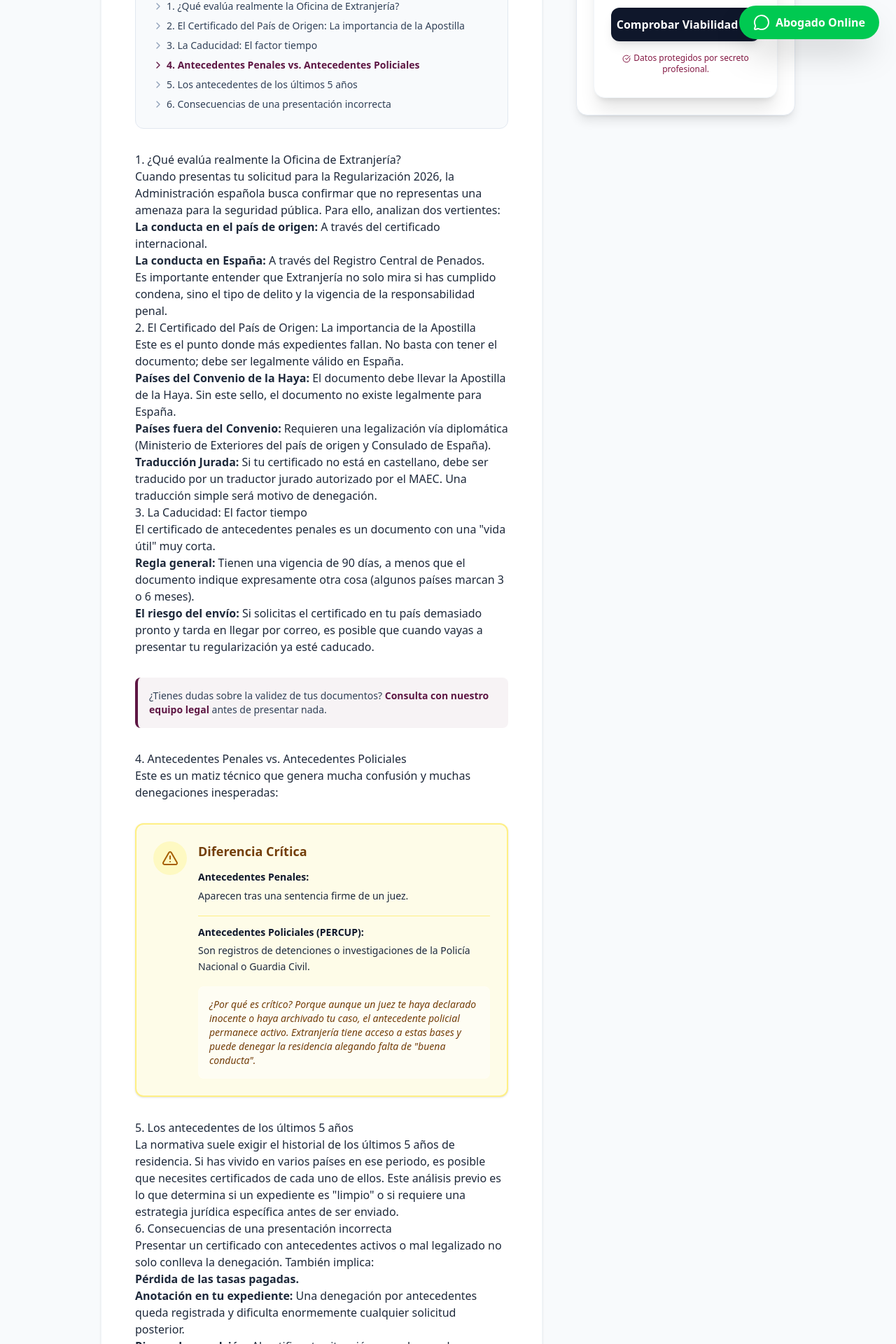
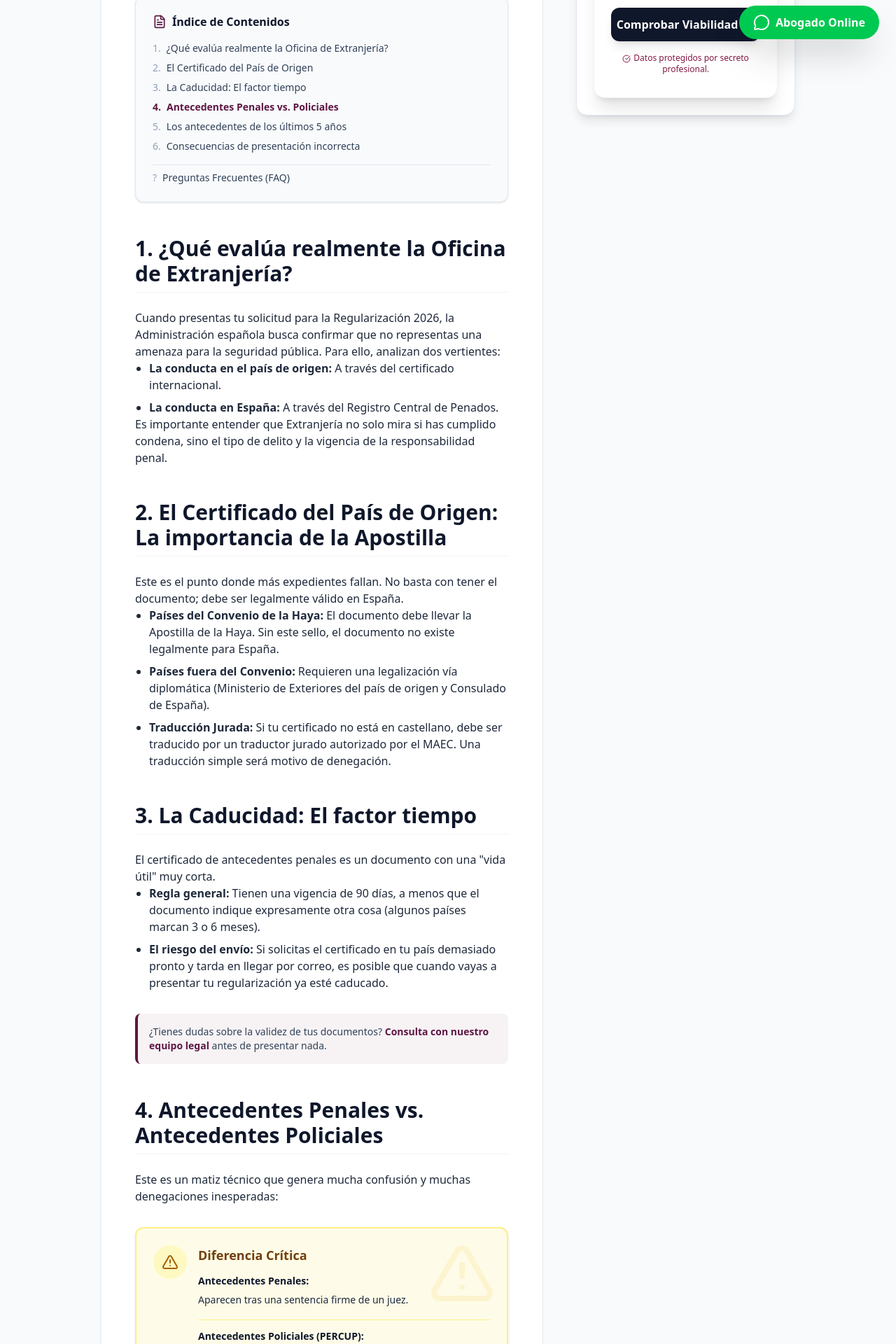
Before and after one commit to gomezgutierrez/regularizacion, a Next.js app: page /blog/guia-antecedentes-penales-2026 in a window 1280 px wide. Shown: the part 720-2640 px from the top of the page at 70% size. Built offline with nearby package versions, Linux system fonts and the light colour scheme.

Commit message:
Fix Stripe link and improve H2 styles

```diff
--- a/app/blog/guia-antecedentes-penales-2026/page.tsx
+++ b/app/blog/guia-antecedentes-penales-2026/page.tsx
@@ -1,5 +1,5 @@
 import type { Metadata } from "next";
-import { ShieldAlert, CheckCircle, ArrowRight, FileText, AlertTriangle, ChevronRight } from "lucide-react";
+import { ShieldAlert, CheckCircle, ArrowRight, FileText, AlertTriangle, ChevronRight, ChevronDown, Home } from "lucide-react";
 import { LeadForm } from "@/components/lead-form";
 import { AuthorBio } from "@/components/author-bio";
 
@@ -11,12 +11,83 @@ export const metadata: Metadata = {
     },
 };
 
+// JSON-LD Structured Data
+const jsonLd = {
+    "@context": "https://schema.org",
+    "@type": "Article",
+    "headline": "Guía Completa sobre Antecedentes Penales para la Regularización 2026",
+    "description": "La guía definitiva para entender y cancelar antecedentes penales y policiales antes de solicitar tu regularización en 2026.",
+    "image": "https://regularizacionmasiva.es/images/antecedentes-penales-espana.png", // Placeholder until generated
+    "author": {
+        "@type": "Person",
+        "name": "Inmaculada Moncho",
+        "url": "https://regularizacionmasiva.es"
+    },
+    "publisher": {
+        "@type": "Organization",
+        "name": "Regularización Masiva 2026",
+        "logo": {
+            "@type": "ImageObject",
+            "url": "https://regularizacionmasiva.es/logo.png"
+        }
+    },
+    "datePublished": "2026-02-06",
+    "dateModified": "2026-02-06"
+};
+
+const faqLd = {
+    "@context": "https://schema.org",
+    "@type": "FAQPage",
+    "mainEntity": [
+        {
+            "@type": "Question",
+            "name": "¿Cuánto tardan en cancelarse los antecedentes?",
+            "acceptedAnswer": {
+                "@type": "Answer",
+                "text": "Los antecedentes policiales tardan entre 1 y 3 meses tras presentar la solicitud. Los penales dependen de la pena impuesta: desde 6 meses para penas leves hasta 10 años para las más graves, contando desde que se cumplió la condena."
+            }
+        },
+        {
+            "@type": "Question",
+            "name": "¿Puedo tramitar la regularización si tengo antecedentes policiales?",
+            "acceptedAnswer": {
+                "@type": "Answer",
+                "text": "No es recomendable. Aunque no son una condena judicial, Extranjería tiene acceso a ellos y puede denegar tu solicitud por falta de 'buena conducta cívica'. Debes cancelarlos antes de presentar tu expediente."
+            }
+        },
+        {
+            "@type": "Question",
+            "name": "¿Caducan los antecedentes penales?",
+            "acceptedAnswer": {
+                "@type": "Answer",
+                "text": "No caducan automáticamente. Debes solicitar su cancelación activamente ante el Ministerio de Justicia una vez cumplidos los plazos de cancelación establecidos por la ley."
+            }
+        }
+    ]
+};
+
 export default function GuiaPenales() {
     return (
         <main className="min-h-screen bg-slate-50 py-12">
+
+            {/* Structured Data Scripts */}
+            <script type="application/ld+json" dangerouslySetInnerHTML={{ __html: JSON.stringify(jsonLd) }} />
+            <script type="application/ld+json" dangerouslySetInnerHTML={{ __html: JSON.stringify(faqLd) }} />
+
             <div className="container mx-auto px-4 max-w-5xl flex flex-col lg:flex-row gap-12">
 
                 <article className="lg:w-2/3 bg-white p-8 md:p-12 rounded-2xl shadow-sm border border-slate-100 prose prose-lg prose-slate max-w-none">
+
+                    {/* Breadcrumbs */}
+                    <nav className="flex items-center text-sm text-slate-500 mb-8 not-prose overflow-x-auto whitespace-nowrap pb-2">
+                        <a href="/" className="hover:text-primary flex items-center transition-colors">
+                            <Home className="w-4 h-4 mr-1" /> Inicio
+                        </a>
+                        <ChevronRight className="w-4 h-4 mx-2 text-slate-300" />
+                        <span className="text-slate-800 font-medium">Blog</span>
+                        <ChevronRight className="w-4 h-4 mx-2 text-slate-300" />
+                        <span className="text-primary font-medium">Guía Antecedentes Penales</span>
+                    </nav>
 
                     <h1 className="text-3xl md:text-4xl lg:text-5xl font-extrabold text-slate-900 mb-6 leading-tight">
                         Guía Completa sobre Antecedentes Penales para la Regularización 2026
@@ -26,45 +97,49 @@ export default function GuiaPenales() {
                         El éxito de una solicitud de residencia en España no depende solo de cumplir los años de permanencia; el pilar fundamental que sostiene cualquier expediente de extranjería es la seguridad jurídica. En este sentido, el certificado de antecedentes penales no es un simple trámite burocrático, sino el documento que valida tu aptitud legal para residir en el país.
                     </p>
 
-                    {/* Índice de Contenidos */}
-                    <div className="bg-slate-50 p-6 rounded-xl border border-slate-200 mb-8 not-prose">
+                    {/* Índice de Contenidos Sticky */}
+                    <div className="bg-slate-50 p-6 rounded-xl border border-slate-200 mb-8 not-prose lg:sticky lg:top-8 z-10 shadow-sm">
                         <h4 className="font-bold text-slate-900 mb-4 flex items-center">
                             <FileText className="w-5 h-5 mr-2 text-primary" />
                             Índice de Contenidos
                         </h4>
                         <nav className="flex flex-col gap-2 text-sm text-slate-700">
-                            <a href="#evaluacion" className="hover:text-primary hover:underline flex items-start">
-                                <ChevronRight className="w-4 h-4 mr-1 mt-0.5 text-slate-400" />
-                                1. ¿Qué evalúa realmente la Oficina de Extranjería?
+                            <a href="#evaluacion" className="hover:text-primary hover:underline flex items-start group">
+                                <span className="text-slate-400 mr-2 group-hover:text-primary">1.</span>
+                                ¿Qué evalúa realmente la Oficina de Extranjería?
                             </a>
-                            <a href="#apostilla" className="hover:text-primary hover:underline flex items-start">
-                                <ChevronRight className="w-4 h-4 mr-1 mt-0.5 text-slate-400" />
-                                2. El Certificado del País de Origen: La importancia de la Apostilla
+                            <a href="#apostilla" className="hover:text-primary hover:underline flex items-start group">
+                                <span className="text-slate-400 mr-2 group-hover:text-primary">2.</span>
+                                El Certificado del País de Origen
                             </a>
-                            <a href="#caducidad" className="hover:text-primary hover:underline flex items-start">
-                                <ChevronRight className="w-4 h-4 mr-1 mt-0.5 text-slate-400" />
-                                3. La Caducidad: El factor tiempo
+                            <a href="#caducidad" className="hover:text-primary hover:underline flex items-start group">
+                                <span className="text-slate-400 mr-2 group-hover:text-primary">3.</span>
+                                La Caducidad: El factor tiempo
                             </a>
-                            <a href="#diferencia" className="hover:text-primary hover:underline flex items-start font-semibold text-primary">
-                                <ChevronRight className="w-4 h-4 mr-1 mt-0.5 text-primary" />
-                                4. Antecedentes Penales vs. Antecedentes Policiales
+                            <a href="#diferencia" className="hover:text-primary hover:underline flex items-start font-semibold text-primary group">
+                                <span className="text-primary mr-2">4.</span>
+                                Antecedentes Penales vs. Policiales
                             </a>
-                            <a href="#ultimos-5-anos" className="hover:text-primary hover:underline flex items-start">
-                                <ChevronRight className="w-4 h-4 mr-1 mt-0.5 text-slate-400" />
-                                5. Los antecedentes de los últimos 5 años
+                            <a href="#ultimos-5-anos" className="hover:text-primary hover:underline flex items-start group">
+                                <span className="text-slate-400 mr-2 group-hover:text-primary">5.</span>
+                                Los antecedentes de los últimos 5 años
                             </a>
-                            <a href="#consecuencias" className="hover:text-primary hover:underline flex items-start">
-                                <ChevronRight className="w-4 h-4 mr-1 mt-0.5 text-slate-400" />
-                                6. Consecuencias de una presentación incorrecta
+                            <a href="#consecuencias" className="hover:text-primary hover:underline flex items-start group">
+                                <span className="text-slate-400 mr-2 group-hover:text-primary">6.</span>
+                                Consecuencias de presentación incorrecta
+                            </a>
+                            <a href="#faq" className="hover:text-primary hover:underline flex items-start group mt-2 pt-2 border-t border-slate-200">
+                                <span className="text-slate-400 mr-2 group-hover:text-primary">?</span>
+                                Preguntas Frecuentes (FAQ)
                             </a>
                         </nav>
                     </div>
 
-                    <h2 id="evaluacion" className="scroll-mt-24">1. ¿Qué evalúa realmente la Oficina de Extranjería?</h2>
+                    <h2 id="evaluacion" className="scroll-mt-24 text-2xl md:text-3xl font-bold text-slate-900 mt-12 mb-6 pb-2 border-b border-slate-100">1. ¿Qué evalúa realmente la Oficina de Extranjería?</h2>
                     <p>
                         Cuando presentas tu solicitud para la Regularización 2026, la Administración española busca confirmar que no representas una amenaza para la seguridad pública. Para ello, analizan dos vertientes:
                     </p>
-                    <ul>
+                    <ul className="list-disc pl-5 space-y-2">
                         <li><strong>La conducta en el país de origen:</strong> A través del certificado internacional.</li>
                         <li><strong>La conducta en España:</strong> A través del Registro Central de Penados.</li>
                     </ul>
@@ -72,21 +147,21 @@ export default function GuiaPenales() {
                         Es importante entender que Extranjería no solo mira si has cumplido condena, sino el tipo de delito y la vigencia de la responsabilidad penal.
                     </p>
 
-                    <h2 id="apostilla" className="scroll-mt-24">2. El Certificado del País de Origen: La importancia de la Apostilla</h2>
+                    <h2 id="apostilla" className="scroll-mt-24 text-2xl md:text-3xl font-bold text-slate-900 mt-12 mb-6 pb-2 border-b border-slate-100">2. El Certificado del País de Origen: La importancia de la Apostilla</h2>
                     <p>
                         Este es el punto donde más expedientes fallan. No basta con tener el documento; debe ser legalmente válido en España.
                     </p>
-                    <ul>
+                    <ul className="list-disc pl-5 space-y-2">
                         <li><strong>Países del Convenio de la Haya:</strong> El documento debe llevar la Apostilla de la Haya. Sin este sello, el documento no existe legalmente para España.</li>
                         <li><strong>Países fuera del Convenio:</strong> Requieren una legalización vía diplomática (Ministerio de Exteriores del país de origen y Consulado de España).</li>
                         <li><strong>Traducción Jurada:</strong> Si tu certificado no está en castellano, debe ser traducido por un traductor jurado autorizado por el MAEC. Una traducción simple será motivo de denegación.</li>
                     </ul>
 
-                    <h2 id="caducidad" className="scroll-mt-24">3. La Caducidad: El factor tiempo</h2>
+                    <h2 id="caducidad" className="scroll-mt-24 text-2xl md:text-3xl font-bold text-slate-900 mt-12 mb-6 pb-2 border-b border-slate-100">3. La Caducidad: El factor tiempo</h2>
                     <p>
                         El certificado de antecedentes penales es un documento con una "vida útil" muy corta.
                     </p>
-                    <ul>
+                    <ul className="list-disc pl-5 space-y-2">
                         <li><strong>Regla general:</strong> Tienen una vigencia de 90 días, a menos que el documento indique expresamente otra cosa (algunos países marcan 3 o 6 meses).</li>
                         <li><strong>El riesgo del envío:</strong> Si solicitas el certificado en tu país demasiado pronto y tarda en llegar por correo, es posible que cuando vayas a presentar tu regularización ya esté caducado.</li>
                     </ul>
@@ -98,12 +173,15 @@ export default function GuiaPenales() {
                         </p>
                     </div>
 
-                    <h2 id="diferencia" className="scroll-mt-24">4. Antecedentes Penales vs. Antecedentes Policiales</h2>
+                    <h2 id="diferencia" className="scroll-mt-24 text-2xl md:text-3xl font-bold text-slate-900 mt-12 mb-6 pb-2 border-b border-slate-100">4. Antecedentes Penales vs. Antecedentes Policiales</h2>
                     <p>Este es un matiz técnico que genera mucha confusión y muchas denegaciones inesperadas:</p>
 
                     {/* Highlight Box */}
-                    <div className="bg-yellow-50 border-2 border-yellow-200 p-6 rounded-xl my-8 not-prose shadow-sm">
-                        <div className="flex items-start gap-4">
+                    <div className="bg-yellow-50 border-2 border-yellow-200 p-6 rounded-xl my-8 not-prose shadow-sm relative overflow-hidden">
+                        <div className="absolute top-0 right-0 p-4 opacity-10">
+                            <AlertTriangle className="w-24 h-24 text-yellow-500" />
+                        </div>
+                        <div className="flex items-start gap-4 relative z-10">
                             <div className="p-3 bg-yellow-100 rounded-full shrink-0 text-yellow-700">
                                 <AlertTriangle className="w-6 h-6" />
                             </div>
@@ -117,27 +195,68 @@ export default function GuiaPenales() {
                                     <strong className="block mb-1 text-slate-900">Antecedentes Policiales (PERCUP):</strong>
                                     Son registros de detenciones o investigaciones de la Policía Nacional o Guardia Civil.
                                 </p>
-                                <div className="mt-4 bg-white/50 p-4 rounded-lg text-sm text-yellow-900 italic font-medium">
+                                <div className="mt-4 bg-white/60 p-4 rounded-lg text-sm text-yellow-900 italic font-medium border border-yellow-100">
                                     ¿Por qué es crítico? Porque aunque un juez te haya declarado inocente o haya archivado tu caso, el antecedente policial permanece activo. Extranjería tiene acceso a estas bases y puede denegar la residencia alegando falta de "buena conducta".
                                 </div>
                             </div>
                         </div>
                     </div>
 
-                    <h2 id="ultimos-5-anos" className="scroll-mt-24">5. Los antecedentes de los últimos 5 años</h2>
+                    <h2 id="ultimos-5-anos" className="scroll-mt-24 text-2xl md:text-3xl font-bold text-slate-900 mt-12 mb-6 pb-2 border-b border-slate-100">5. Los antecedentes de los últimos 5 años</h2>
                     <p>
                         La normativa suele exigir el historial de los últimos 5 años de residencia. Si has vivido en varios países en ese periodo, es posible que necesites certificados de cada uno de ellos. Este análisis previo es lo que determina si un expediente es "limpio" o si requiere una estrategia jurídica específica antes de ser enviado.
                     </p>
 
-                    <h2 id="consecuencias" className="scroll-mt-24">6. Consecuencias de una presentación incorrecta</h2>
+                    <h2 id="consecuencias" className="scroll-mt-24 text-2xl md:text-3xl font-bold text-slate-900 mt-12 mb-6 pb-2 border-b border-slate-100">6. Consecuencias de una presentación incorrecta</h2>
                     <p>
                         Presentar un certificado con antecedentes activos o mal legalizado no solo conlleva la denegación. También implica:
                     </p>
-                    <ul>
+                    <ul className="list-disc pl-5 space-y-2">
                         <li><strong>Pérdida de las tasas pagadas.</strong></li>
                         <li><strong>Anotación en tu expediente:</strong> Una denegación por antecedentes queda registrada y dificulta enormemente cualquier solicitud posterior.</li>
                         <li><strong>Riesgo de expulsión:</strong> Al notificar tu situación y ser denegada por motivos penales, te sitúas en el radar de la administración con una valoración negativa.</li>
                     </ul>
+
+                    {/* FAQ Section */}
+                    <div className="my-12 not-prose" id="faq">
+                        <h3 className="text-2xl font-bold text-slate-900 mb-6 flex items-center">
+                            <span className="bg-slate-100 p-2 rounded-lg mr-3">
+                                <span className="text-primary">?</span>
+                            </span>
+                            Preguntas Frecuentes
+                        </h3>
+                        <div className="space-y-4">
+                            <details className="group bg-white border border-slate-200 rounded-xl overflow-hidden shadow-sm hover:shadow-md transition-all">
+                                <summary className="flex items-center justify-between p-5 cursor-pointer font-bold text-slate-800 list-none">
+                                    ¿Cuánto tardan en cancelarse los antecedentes?
+                                    <ChevronDown className="w-5 h-5 text-slate-400 group-open:rotate-180 transition-transform" />
+                                </summary>
+                                <div className="px-5 pb-5 text-slate-600 leading-relaxed border-t border-slate-100 pt-3">
+                                    Los antecedentes policiales tardan entre 1 y 3 meses tras presentar la solicitud. Los penales dependen de la pena impuesta: desde 6 meses para penas leves hasta 10 años para las más graves, contando desde que se cumplió la condena.
+                                </div>
+                            </details>
+
+                            <details className="group bg-white border border-slate-200 rounded-xl overflow-hidden shadow-sm hover:shadow-md transition-all">
+                                <summary className="flex items-center justify-between p-5 cursor-pointer font-bold text-slate-800 list-none">
+                                    ¿Puedo tramitar la regularización si tengo antecedentes policiales?
+                                    <ChevronDown className="w-5 h-5 text-slate-400 group-open:rotate-180 transition-transform" />
+                                </summary>
+                                <div className="px-5 pb-5 text-slate-600 leading-relaxed border-t border-slate-100 pt-3">
+                                    No es recomendable. Aunque no son una condena judicial, Extranjería tiene acceso a ellos y puede denegar tu solicitud por falta de "buena conducta cívica". Debes cancelarlos antes de presentar tu expediente.
+                                </div>
+                            </details>
+
+                            <details className="group bg-white border border-slate-200 rounded-xl overflow-hidden shadow-sm hover:shadow-md transition-all">
+                                <summary className="flex items-center justify-between p-5 cursor-pointer font-bold text-slate-800 list-none">
+                                    ¿Caducan los antecedentes penales?
+                                    <ChevronDown className="w-5 h-5 text-slate-400 group-open:rotate-180 transition-transform" />
+                                </summary>
+                                <div className="px-5 pb-5 text-slate-600 leading-relaxed border-t border-slate-100 pt-3">
+                                    No caducan automáticamente. Debes solicitar su cancelación activamente ante el Ministerio de Justicia una vez cumplidos los plazos de cancelación establecidos por la ley.
+                                </div>
+                            </details>
+                        </div>
+                    </div>
 
                     <div className="bg-slate-900 rounded-2xl p-8 my-12 text-center shadow-2xl relative overflow-hidden not-prose">
                         <div className="relative z-10">
@@ -149,7 +268,7 @@ export default function GuiaPenales() {
                             </p>
 
                             <a
-                                href="https://buy.stripe.com/5kA0118t0eFP7wQ3cc"
+                                href="https://buy.stripe.com/cNi7sEfpOg4oalw53f6Ri00"
                                 className="inline-flex items-center justify-center bg-green-500 hover:bg-green-600 text-white font-bold text-lg py-4 px-8 rounded-full shadow-lg hover:shadow-green-500/20 transition-all transform hover:-translate-y-1 w-full sm:w-auto"
                             >
                                 INICIAR PROCEDIMIENTO DE REGULARIZACIÓN - 39€
```
